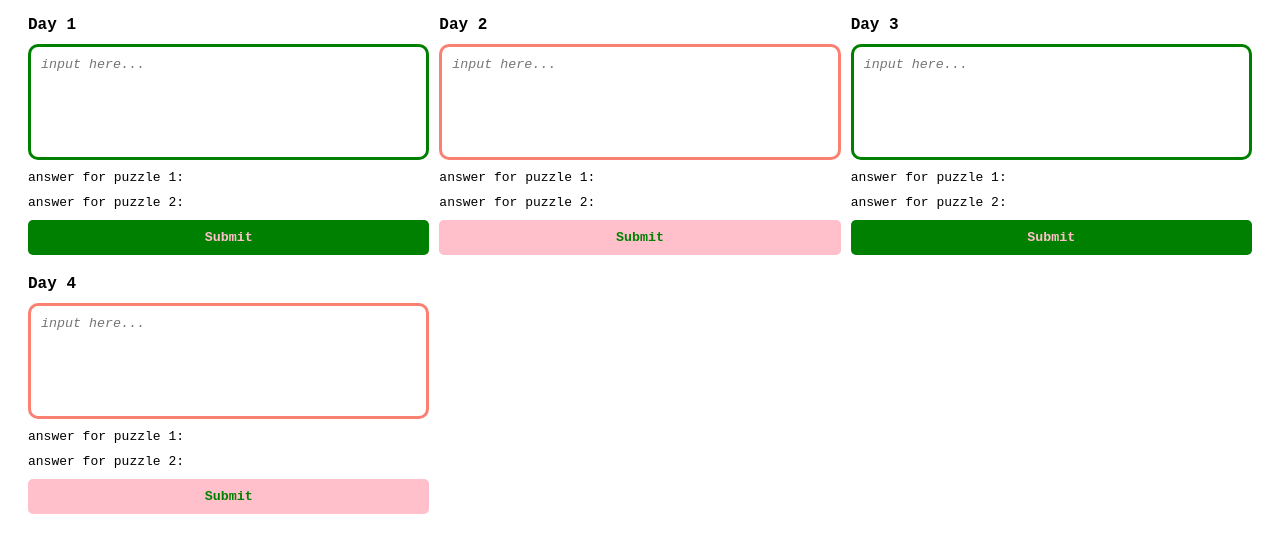
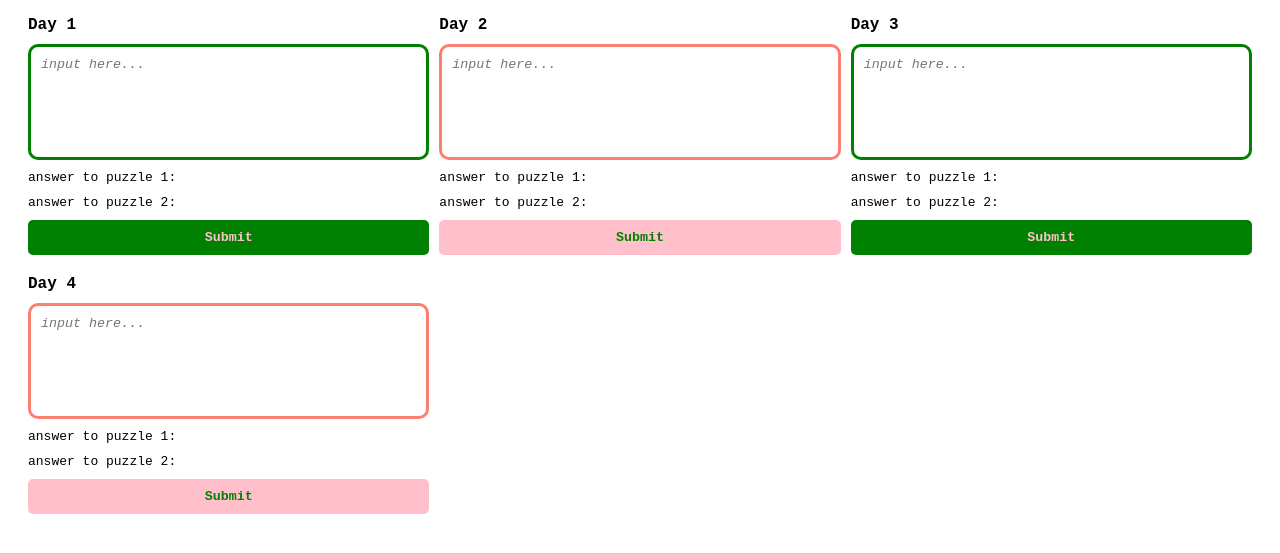
Before and after one commit to eggyolks317/aoc_2025, a website built with webpack: page src/template.html in a window 1280 px wide. Shown: the part 77-630 px from the top of the page. Built offline with nearby package versions, Linux system fonts and the light colour scheme.

Commit message:
changed answer box text to match js

```diff
--- a/src/template.html
+++ b/src/template.html
@@ -17,8 +17,8 @@
           id="input1"
           placeholder="input here..."
         ></textarea>
-        <div id="answer1Day1" class="answer">answer for puzzle 1:</div>
-        <div id="answer2Day1" class="answer">answer for puzzle 2:</div>
+        <div id="answer1Day1" class="answer">answer to puzzle 1:</div>
+        <div id="answer2Day1" class="answer">answer to puzzle 2:</div>
         <button id="day1Submit">Submit</button>
       </div>
       <div class="inputBox flex" id="day2Box">
@@ -30,8 +30,8 @@
           id="input2"
           placeholder="input here..."
         ></textarea>
-        <div id="answer1Day2" class="answer">answer for puzzle 1:</div>
-        <div id="answer2Day2" class="answer">answer for puzzle 2:</div>
+        <div id="answer1Day2" class="answer">answer to puzzle 1:</div>
+        <div id="answer2Day2" class="answer">answer to puzzle 2:</div>
         <button id="day2Submit">Submit</button>
       </div>
       <div class="inputBox flex" id="day3Box">
@@ -43,8 +43,8 @@
           id="input3"
           placeholder="input here..."
         ></textarea>
-        <div id="answer1Day3" class="answer">answer for puzzle 1:</div>
-        <div id="answer2Day3" class="answer">answer for puzzle 2:</div>
+        <div id="answer1Day3" class="answer">answer to puzzle 1:</div>
+        <div id="answer2Day3" class="answer">answer to puzzle 2:</div>
         <button id="day3Submit">Submit</button>
       </div>
       <div class="inputBox flex" id="day4Box">
@@ -56,8 +56,8 @@
           id="input4"
           placeholder="input here..."
         ></textarea>
-        <div id="answer1Day4" class="answer">answer for puzzle 1:</div>
-        <div id="answer2Day4" class="answer">answer for puzzle 2:</div>
+        <div id="answer1Day4" class="answer">answer to puzzle 1:</div>
+        <div id="answer2Day4" class="answer">answer to puzzle 2:</div>
         <button id="day4Submit">Submit</button>
       </div>
     </div>
```
